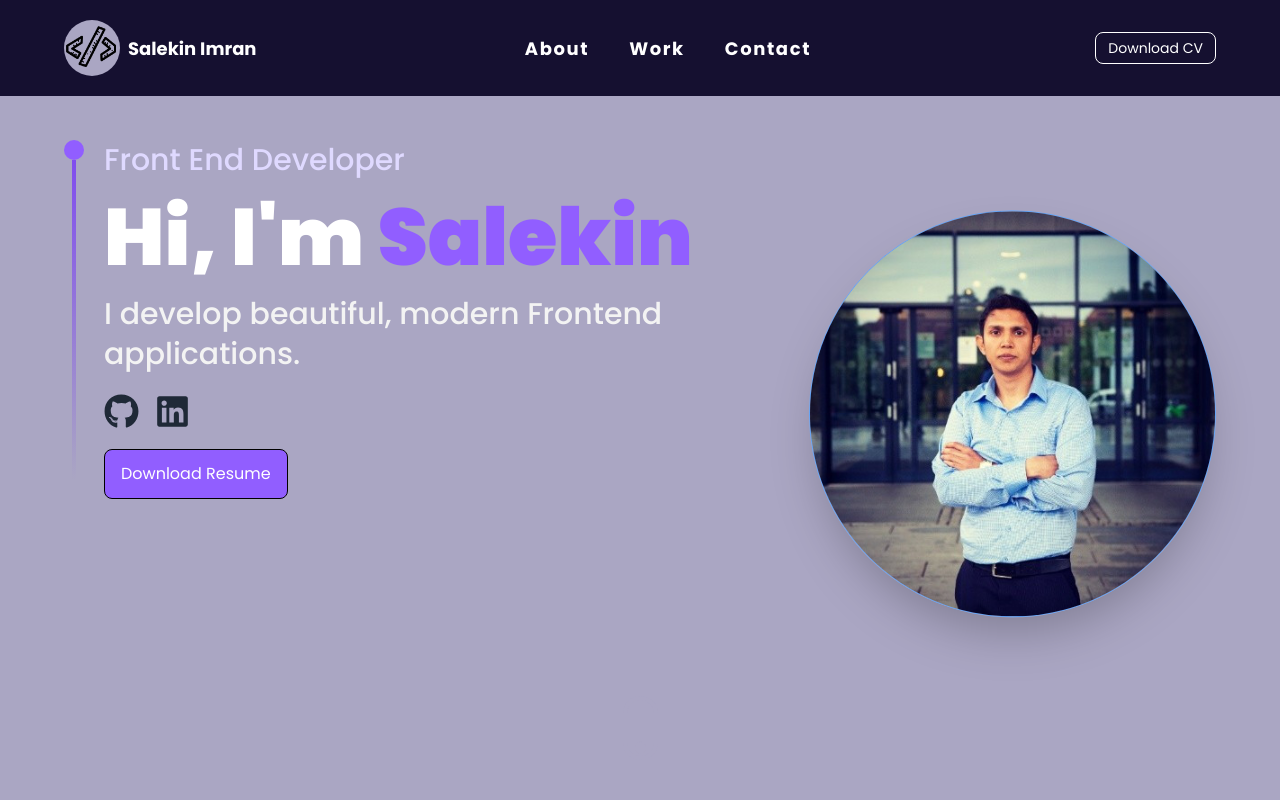
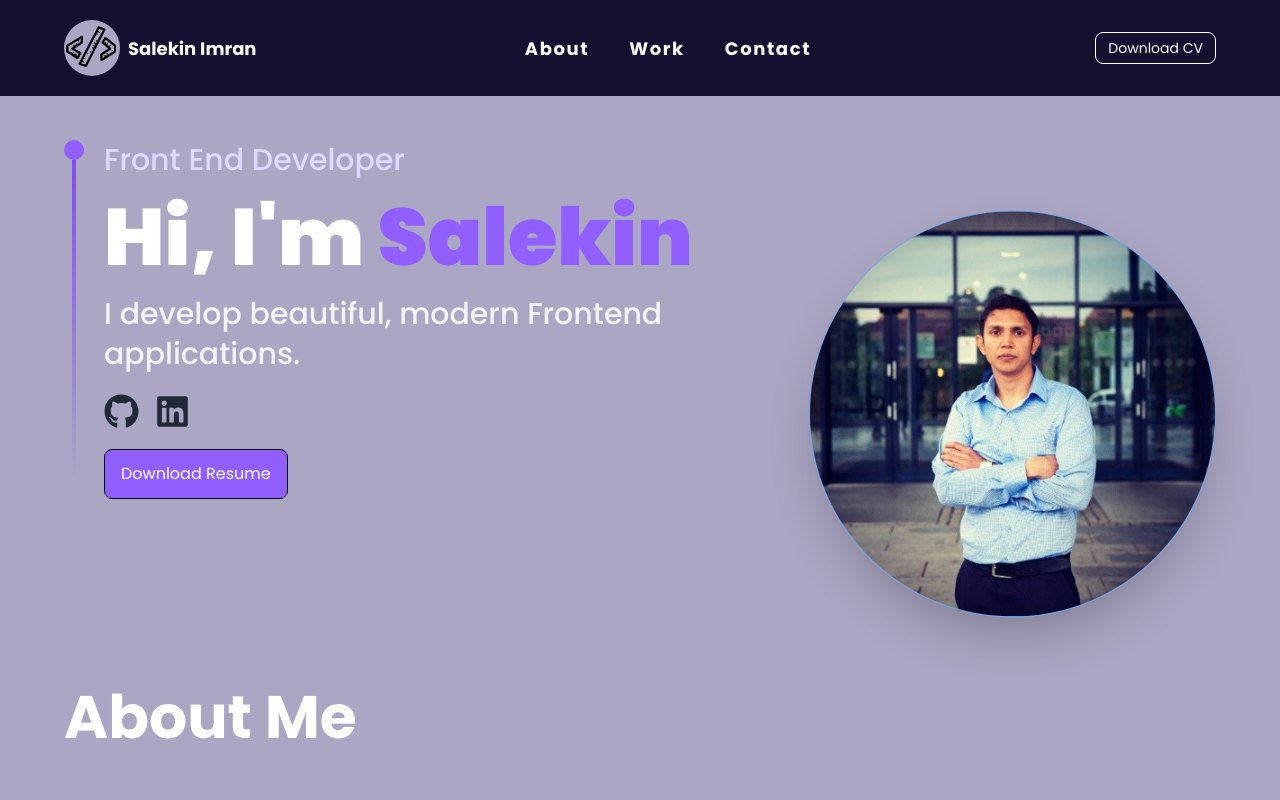
Before and after one commit to abir045/3d-portfolio, a React (Vite) app: page / in a window 1280 px wide. Shown: the top 800 px of the page. Built offline with nearby package versions, Linux system fonts and the light colour scheme.

Commit message:
updated homepage styles

```diff
--- a/src/components/About.jsx
+++ b/src/components/About.jsx
@@ -34,10 +34,10 @@ const ServiceCard = ({ index, title, icon }) => {
 const About = () => {
   return (
     <>
-      <motion.div variants={textVariant()} className="">
+      <motion.div variants={textVariant()} className="mt-96">
         {/* <p className={styles.sectionSubText}>Introduction</p> */}
 
-        <h2 className={styles.sectionHeadText}>About Me</h2>
+        <h2 className={`${styles.sectionHeadText}`}>About Me</h2>
       </motion.div>
 
       <motion.p
--- a/src/components/Hero.jsx
+++ b/src/components/Hero.jsx
@@ -10,9 +10,9 @@ import linkedin from "../assets/linkedin.jpg";
 
 const Hero = () => {
   return (
-    <section className="relative w-full h-screen mx-auto">
+    <section className="relative w-full h-[200px] mx-auto">
       <div
-        className={`${styles.paddingX} absolute flex inset-0 top-[120px] max-w-7xl flex-row items-start gap-5 `}
+        className={`${styles.paddingX} absolute flex inset-0 top-[120px] max-w-7xl flex-row items-start gap-5 mx-auto`}
       >
         <div className="flex flex-col justify-center items-center mt-5">
           <div className="w-5 h-5 rounded-full bg-[#915eff] " />
@@ -47,7 +47,7 @@ const Hero = () => {
             to="https://drive.google.com/file/d/1R7pTf9sU1D2NBIYMTtVQvUHMpOuWCVNP/view?usp=sharing"
             target="_blank"
           >
-            <button className="px-4 py-3 border border-black bg-[#915eff] text-white rounded-lg">
+            <button className="px-4 py-3 border border-black bg-[#915eff] text-white rounded-lg ">
               Download Resume
             </button>
           </Link>
```
